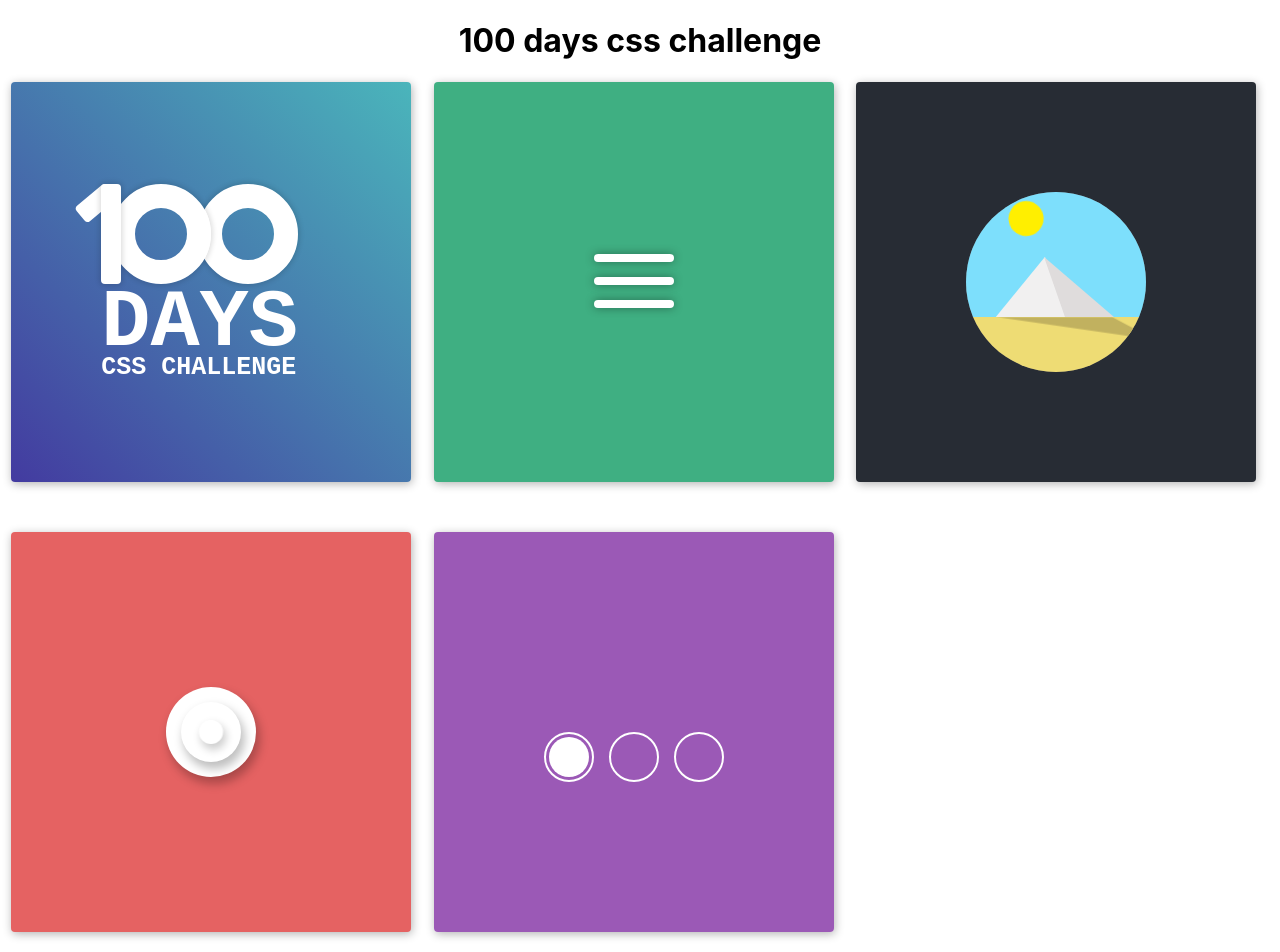
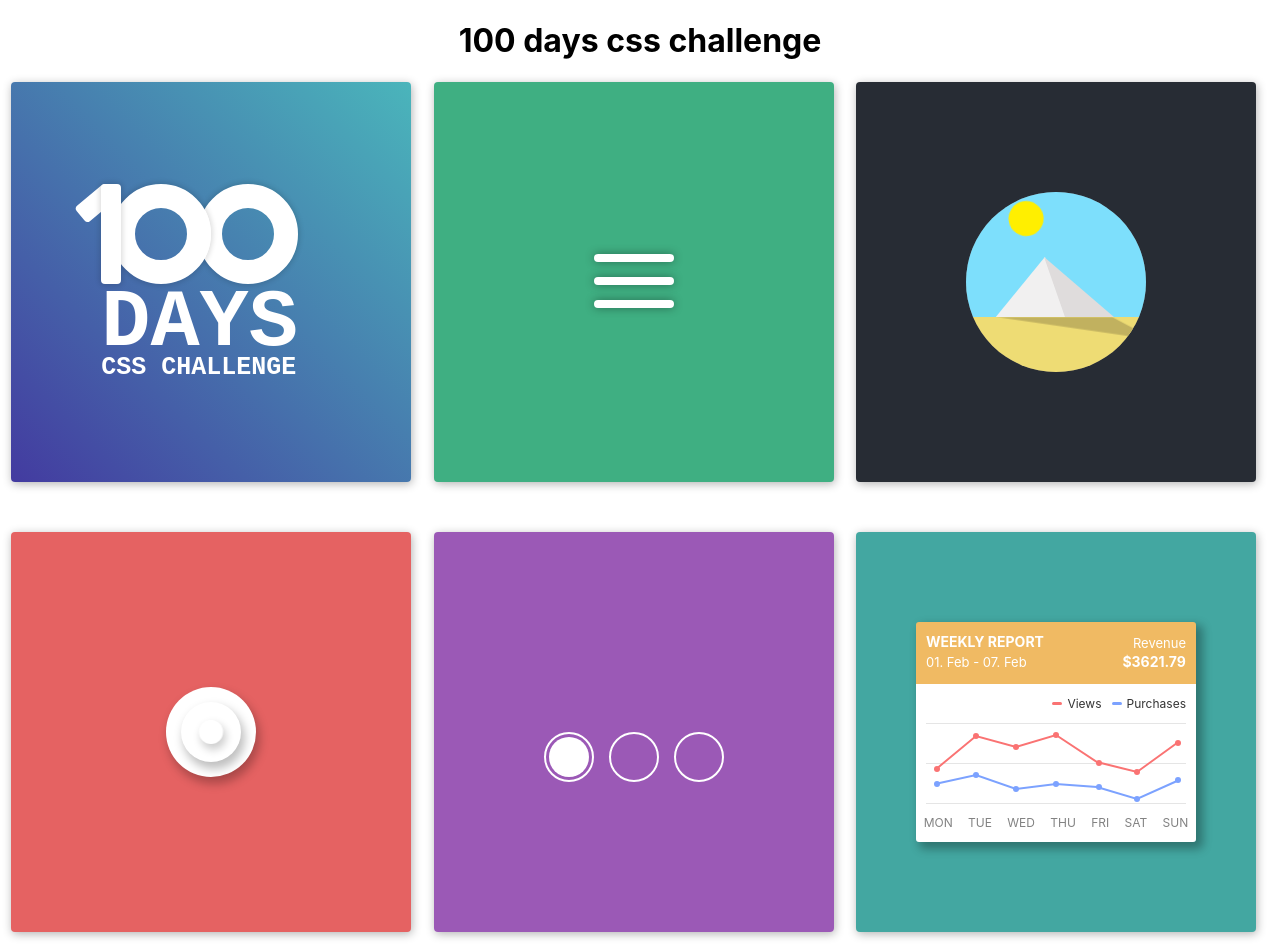
Before and after one commit to lhbooo/100days-css-challenge, a React (Vite) app: page / in a window 1280 px wide. Shown: the top 952 px of the page. Built offline with nearby package versions, Linux system fonts and the light colour scheme.

Commit message:
finish: day6 🚀

```diff
--- a/src/App.jsx
+++ b/src/App.jsx
@@ -6,6 +6,7 @@ const Day2 = React.lazy(() => import('./challenge/day2'));
 const Day3 = React.lazy(() => import('./challenge/day3'));
 const Day4 = React.lazy(() => import('./challenge/day4'));
 const Day5 = React.lazy(() => import('./challenge/day5'));
+const Day6 = React.lazy(() => import('./challenge/day6'));
 
 function App() {
   return (
@@ -19,8 +20,9 @@ function App() {
         <Day3></Day3>
         <Day4></Day4>
         <Day5></Day5>
-        {/* <iframe height={'500px'} width={'500px'} src='https://cdpn.io/roydigerhund/fullembedgrid/xVKweb?animations=run&type=embed'/> */}
+        <Day6></Day6>
       </main>
+      {/* <iframe height={'500px'} width={'500px'} src='https://cdpn.io/roydigerhund/fullembedgrid/GoPvNN?animations=run&type=embed'/> */}
     </div>
   )
 }
--- /dev/null
+++ b/src/challenge/day6/index.jsx
@@ -0,0 +1,101 @@
+import './index.scss';
+
+
+const detailsFn = () => {
+  return () => {
+    // 事件处理逻辑
+  }
+}
+
+
+const Day6 = () => {
+  return (
+    <div className='frame day6'>
+      <div className='wapper'>
+        <header className='header'>
+          <div className='date-info'>
+            <h4>WEEKLY REPORT</h4>
+            <span>01. Feb - 07. Feb</span>
+          </div>
+          <div className='price-info'>
+            <span>Revenue</span>
+            <h4>$3621.79</h4>
+          </div>
+        </header>
+        <div className='main'>
+          <div className='table'>
+            <div className="cell cell-1">
+              <span className='short-line red'></span>
+              <span className='explain-text'>Views</span>
+              <span className='short-line blue'></span>
+              <span className='explain-text'>Purchases</span>
+            </div>
+            <div className="cell cell-2">
+              <svg className='line-red'>
+                <polyline points="9,46 50,12 90,23 130,11 171,38 211,48 251,19"></polyline>
+              </svg>
+              <div className='point-1'>
+                <div className='tooltip'>428</div>
+              </div>
+              <div className="point-2">
+                <div className='tooltip'>512</div>
+              </div>
+              <div className="point-3">
+                <div className='tooltip'>531</div>
+              </div>
+              <div className="point-4">
+                <div className='tooltip'>341</div>
+              </div>
+              <div className="point-5">
+                <div className='tooltip'>412</div>
+              </div>
+              <div className="point-6">
+                <div className='tooltip'>528</div>
+              </div>
+              <div className="point-7">
+                <div className='tooltip'>228</div>
+              </div>
+            </div>
+            <div className="cell cell-3">
+              <svg className='line-blue'>
+                <polyline points="9,20 50,11 90,25 130,20 171,23 211,35 251,17"></polyline>
+              </svg>
+              <div className="point-1">
+                <div className='tooltip'>528</div>
+              </div>
+              <div className="point-2">
+                <div className='tooltip'>128</div>
+              </div>
+              <div className="point-3">
+                <div className='tooltip'>228</div>
+              </div>
+              <div className="point-4">
+                <div className='tooltip'>428</div>
+              </div>
+              <div className="point-5">
+                <div className='tooltip'>218</div>
+              </div>
+              <div className="point-6">
+                <div className='tooltip'>421</div>
+              </div>
+              <div className="point-7">
+                <div className='tooltip'>20</div>
+              </div>
+            </div>
+          </div>
+          <footer className='date'>
+            <span>MON</span>
+            <span>TUE</span>
+            <span>WED</span>
+            <span>THU</span>
+            <span>FRI</span>
+            <span>SAT</span>
+            <span>SUN</span>
+          </footer>
+        </div>
+      </div>
+    </div>
+  )
+}
+
+export default Day6
--- /dev/null
+++ b/src/challenge/day6/index.scss
@@ -0,0 +1,153 @@
+.day6 {
+  $red: #fa7373;
+  $blue: #7ca2ff;
+  display: flex;
+  justify-content: center;
+  align-items: center;
+  background-color: #43a7a1;
+  .wapper {
+    width: 280px;
+    overflow: hidden;
+    border-radius: 3px;
+    box-shadow: 5px 5px 10px 2px rgba(0, 0, 0, 0.3);
+    .header {
+      color: #fff;
+      height: 62px;
+      background-color: #f0ba63;
+      display: flex;
+      justify-content: space-between;
+      padding: 10px;
+      h4 {
+        font-size: 14px;
+        margin: 1px 0;
+      }
+      span {
+        font-size: 13px;
+      }
+      .price-info {
+        text-align: right;
+      }
+    }
+    .main {
+      // height: 165px;
+      background-color: #fff;
+      .table {
+        padding: 0 10px;
+
+        .cell {
+          position: relative;
+          height: 40px;
+          border-bottom: 1px solid rgb(229, 229, 229);
+        }
+        .cell-1 {
+          display: flex;
+          justify-content: flex-end;
+          align-items: center;
+          .short-line {
+            width: 10px;
+            height: 3px;
+            border-radius: 2px;
+            margin-left: 10px;
+            margin-right: 5px;
+          }
+          .explain-text {
+            font-size: 12px;
+            color: rgba(0, 0, 0, 0.8);
+          }
+          .red { background-color: $red; }
+          .blue { background-color: $blue; }
+        }
+        .line-red {
+          polyline {
+            fill: none;
+            stroke: $red;
+            stroke-width: 2px;
+          }
+        }
+        .line-blue {
+          @extend .line-red;
+          polyline {
+            stroke: $blue;
+          }
+        }
+        @mixin points($color) {
+          [class^="point-"] {
+            z-index: 9;
+            position: absolute;
+            width: 6px;
+            height: 6px;
+            border-radius: 50%;
+            background-color: $color;
+            cursor: pointer;
+            .tooltip {
+              z-index: 4;
+              visibility: hidden;
+              text-align: center;
+              border-radius: 3px;
+              padding: 8px 4px;
+              font-size: 12px;
+              font-weight: 600;
+              color: #fff;
+              background-color: $color;
+              position: absolute;
+              opacity: 1;
+              top: -30px;
+              left: -12px;
+              opacity: 0;
+            }
+            &:hover {
+              .tooltip {
+                z-index: 4;
+                visibility: visible;
+                top: -40px;
+                opacity: 1;
+                transition: all .7s;
+                &::after {
+                  z-index: -1;
+                  content: '';
+                  display: block;
+                  width: 15px;
+                  height: 15px;
+                  background-color: $color;
+                  position: absolute;
+                  bottom: -2px;
+                  left: calc(50% - 7.5px);
+                  transform: rotate(45deg);
+                }
+              }
+            }
+          }
+        }
+        .cell-2 {
+          @include points($red);
+          .point-1 { top: 42px; left: 8px; }
+          .point-2 { top: 9px; left: 47px }
+          .point-3 { top: 20px; left: 87px }
+          .point-4 { top: 8px; left: 127px }
+          .point-5 { top: 36px; left: 170px }
+          .point-6 { top: 45px; left: 208px }
+          .point-7 { top: 16px; left: 249px }
+        }
+        .cell-3 {
+          @include points($blue);
+          .point-1 { top: 17px; left: 8px; }
+          .point-2 { top: 8px; left: 47px }
+          .point-3 { top: 22px; left: 87px }
+          .point-4 { top: 17px; left: 127px }
+          .point-5 { top: 20px; left: 170px }
+          .point-6 { top: 32px; left: 208px }
+          .point-7 { top: 13px; left: 249px }
+       }
+      }
+    }
+
+    .date {
+      height: 38px;
+      color: rgb(130, 130, 130);
+      font-size: 12px;
+      display: flex;
+      justify-content: space-around;
+      align-items: center;
+    }
+  }
+}
```
